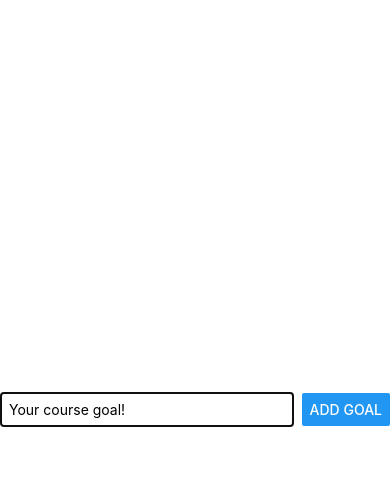
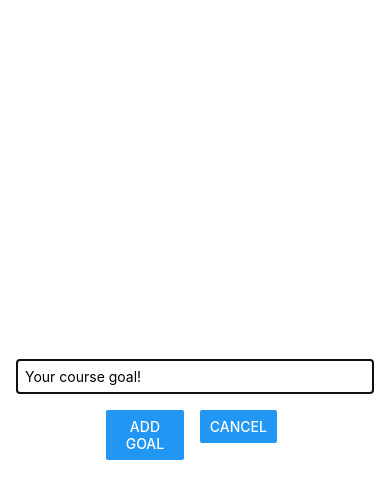
Before and after one commit to iAaquibjawed/ToDoList_reactnative, a React Native app: screen / in a window 390 px wide. Both pictures are taken after a click on the button "ADD NEW GOAL". Shown: the top 498 px of the page. Built offline with nearby package versions, Linux system fonts and the light colour scheme.

Commit message:
added styling for model and cancle button

```diff
--- a/components/GoalInput.js
+++ b/components/GoalInput.js
@@ -23,7 +23,14 @@
               <TextInput placeholder='Your course goal!' style={styles.textInput} onChangeText={goalInputHandler}
             value={enteredGoalText}
             />
+          <View style={styles.buttonContainer}>
+            <View style={styles.button}>
               <Button title="Add Goal" onPress={addGoalHandler}/>
+            </View>
+            <View style={styles.button}>
+              <Button title="Cancel" />
+            </View>
+          </View>
          </View>
       </Modal>
     );
@@ -36,10 +43,10 @@
 const styles = StyleSheet.create({
     inputContainer: {
         flex: 1,
-        flexDirection: 'row',
-        justifyContent:'space-between',
+        justifyContent:'center',
         alignItems: 'center',
         marginBottom: 24,
+        padding: 16,
         borderBottomWidth: 1,
         borderBottomColor: '#cccccc',
 
@@ -47,8 +54,16 @@
       textInput:{
         borderWidth: 1,
         borderColor: '#cccccc',
-        width: '80%',
-        padding: 8,
-        marginRight:8,
+        width: '100%',
+        padding: 8
       },
+
+      buttonContainer:{
+        flexDirection: 'row',
+        marginTop: 16
+      },
+      button:{
+        width: '40%',
+        marginHorizontal: 8
+      }
 });
```
Lines whose indentation alone changed are shown as unchanged.
